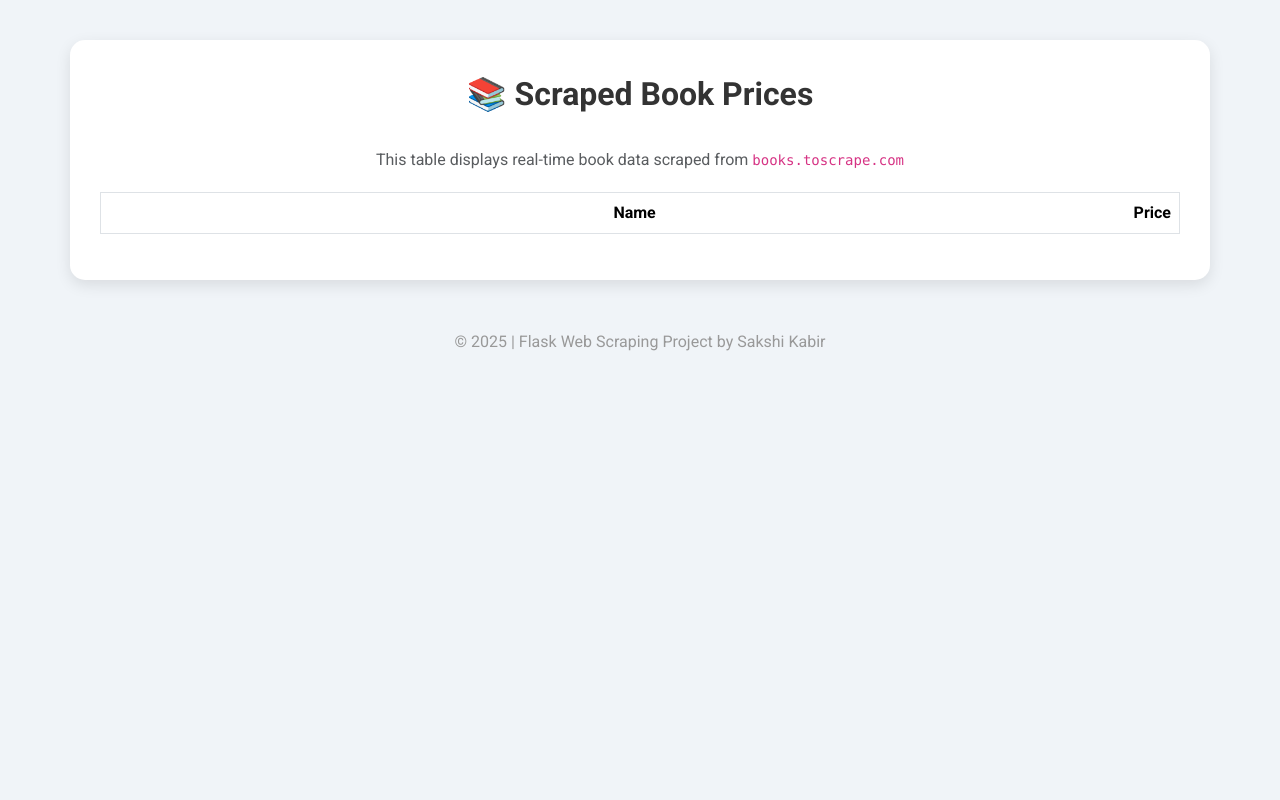
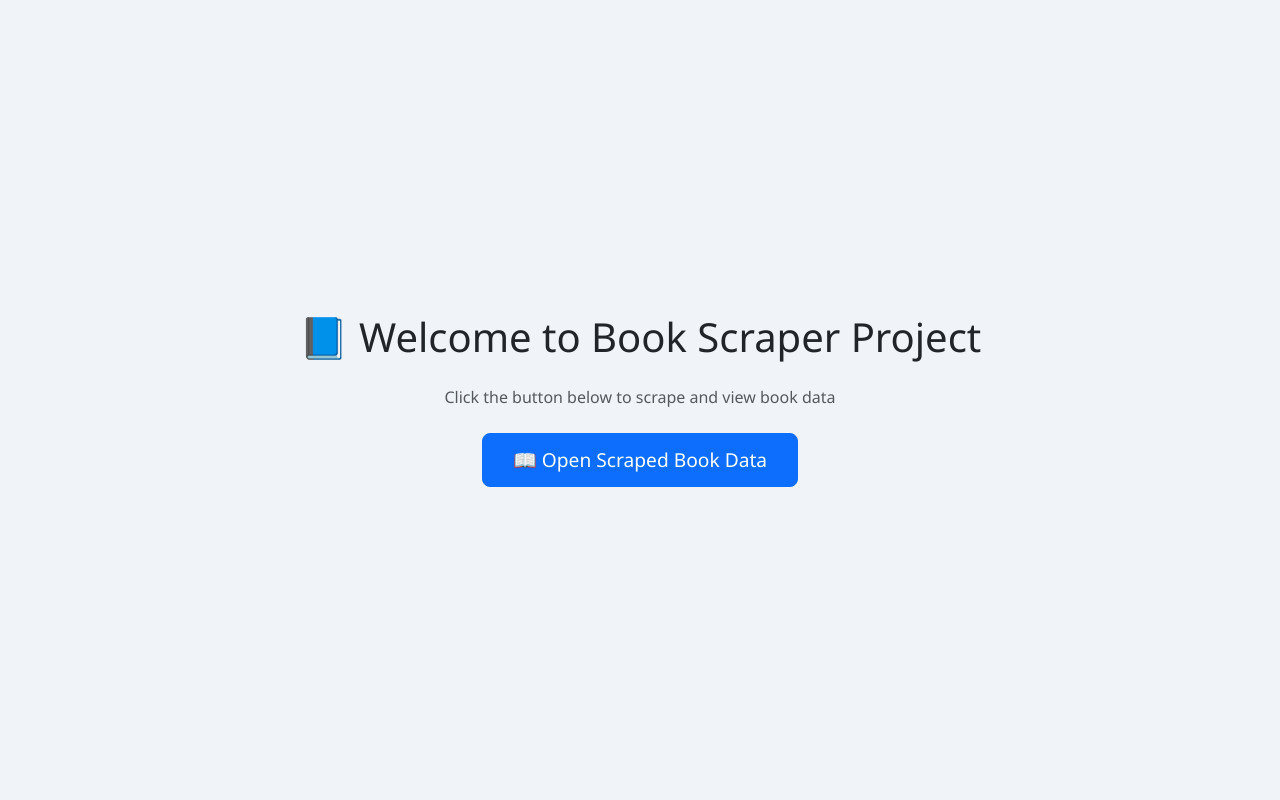
Before and after one commit to Sakshikabir/Flask-Scraping, a Flask app: page / in a window 1280 px wide. Run offline with Flask 3, Linux system fonts and the light colour scheme; data that the repository does not hold is empty.

Commit message:
Initial commit

```diff
--- a/app.py
+++ b/app.py
@@ -1,37 +1,87 @@
-from flask import Flask,render_template
+from flask import Flask, render_template, redirect, url_for
 from bs4 import BeautifulSoup
 import pandas as pd
 import requests
+import os
+import re
+import matplotlib.pyplot as plt
 
+app = Flask(__name__)
+app.config['UPLOAD_FOLDER'] = 'static'
 
-app=Flask(__name__)
-# @app.route('/')
-# def index():
-#     return render_template("index.html")
+scraped_data = pd.DataFrame()
 
+# ✅ Home page with button
+@app.route('/')
+def index():
+    return render_template("index.html")
 
-@app.route('/')
+# ✅ Scrape and show data
+@app.route('/scrape')
 def scrape_books():
+    global scraped_data
 
-    url="https://books.toscrape.com/"
-    response=requests.get(url)
-    soup=BeautifulSoup(response.content,'html.parser')
+    url = "https://books.toscrape.com/"
+    response = requests.get(url)
+    soup = BeautifulSoup(response.content, 'html.parser')
 
-
-    product=[]
-    items=soup.find_all("li",class_="col-xs-6 col-sm-4 col-md-3 col-lg-3")
+    product = []
+    items = soup.find_all("li", class_="col-xs-6 col-sm-4 col-md-3 col-lg-3")
 
     for i in items:
-        name=i.find("h3").find("a")
-        price=i.find("p",class_="price_color")
+        name = i.find("h3").find("a")
+        price = i.find("p", class_="price_color")
 
-        Name=name.get("title") if name else None
-        Price=price.get_text(strip=True) if price else None
-        product.append([Name,Price])
+        Name = name.get("title") if name else None
+        Price_text = price.get_text(strip=True) if price else None
+        Price = float(re.sub(r'[^\d.]', '', Price_text)) if Price_text else None
 
-    df=pd.DataFrame(product,columns=["Name","Price"])
+        product.append([Name, Price])
 
-    return render_template("home.html",Table=df.to_html(index=False,classes="table table-striped"))
+    scraped_data = pd.DataFrame(product, columns=["Name", "Price"])
 
-if (__name__)== '__main__':
-    app.run(debug=True,host="0.0.0.0",port=3000)
+    return render_template("home.html", Table=scraped_data.to_html(index=False, classes="table table-striped"))
+
+# ✅ Bar chart route
+@app.route('/bar')
+def bar_chart():
+    if scraped_data.empty:
+        return redirect('/scrape')
+
+    plt.figure(figsize=(12, 6))
+    plt.bar(scraped_data["Name"], scraped_data["Price"])
+    plt.xticks(rotation=90)
+    plt.ylabel("Price")
+    plt.title("Book Prices - Bar Chart")
+
+    chart_path = os.path.join(app.config['UPLOAD_FOLDER'], 'chart.png')
+    plt.tight_layout()
+    plt.savefig(chart_path)
+    plt.close()
+
+    return render_template('bar_chart.html', chart_url=url_for('static', filename='chart.png'))
+
+# ✅ Pie chart route
+@app.route('/pie')
+def pie_chart():
+    if scraped_data.empty:
+        return redirect('/scrape')
+
+    bins = [0, 20, 40, 60, 80, 100, 1000]
+    labels = ['0-20', '21-40', '41-60', '61-80', '81-100', '100+']
+    scraped_data['Price Range'] = pd.cut(scraped_data['Price'], bins=bins, labels=labels)
+
+    pie_data = scraped_data['Price Range'].value_counts().sort_index()
+
+    plt.figure(figsize=(8, 8))
+    plt.pie(pie_data, labels=pie_data.index, autopct='%1.1f%%', startangle=140)
+    plt.title("Distribution of Book Prices")
+
+    pie_chart_path = os.path.join(app.config['UPLOAD_FOLDER'], 'pie_chart.png')
+    plt.savefig(pie_chart_path)
+    plt.close()
+
+    return render_template('pie_chart.html', chart_url=url_for('static', filename='pie_chart.png'))
+
+if __name__ == '__main__':
+    app.run(debug=True, host="0.0.0.0", port=3000)
--- a/requirements.txt
+++ b/requirements.txt
@@ -2,3 +2,6 @@ flask
 bs4
 pandas
 requests
+os
+re
+matplotlib
--- a/templates/home.html
+++ b/templates/home.html
@@ -3,58 +3,99 @@
 <head>
     <meta charset="UTF-8">
     <title>Scraped Book Prices</title>
-    <!-- Bootstrap CDN -->
+
+    <!-- Bootstrap CSS -->
     <link href="https://cdn.jsdelivr.net/npm/bootstrap@5.3.2/dist/css/bootstrap.min.css" rel="stylesheet">
-    <!-- Optional: Google Font -->
+
+    <!-- Google Fonts -->
     <link href="https://fonts.googleapis.com/css2?family=Roboto:wght@400;700&display=swap" rel="stylesheet">
 
     <style>
         body {
             font-family: 'Roboto', sans-serif;
             background-color: #f0f4f8;
-            padding: 40px;
+            padding: 20px;
         }
         .container {
             background-color: white;
             border-radius: 15px;
             box-shadow: 0 5px 15px rgba(0,0,0,0.1);
             padding: 30px;
+            margin-top: 40px;
         }
         .header-title {
             text-align: center;
-            margin-bottom: 30px;
+            margin-bottom: 15px;
             font-size: 2rem;
             color: #333;
             font-weight: bold;
         }
+        .description {
+            text-align: center;
+            color: #666;
+            font-size: 1rem;
+        }
+        .btn-group {
+            display: flex;
+            justify-content: center;
+            gap: 15px;
+            flex-wrap: wrap;
+            margin-top: 30px;
+        }
         footer {
-            margin-top: 50px;
+            margin-top: 60px;
             text-align: center;
             color: #999;
+            font-size: 0.9rem;
         }
         table {
-            margin-top: 20px;
+            margin-top: 25px;
         }
     </style>
 </head>
 <body>
 
+    <!-- Navigation Bar -->
+    <nav class="navbar navbar-expand-lg navbar-dark bg-dark rounded">
+        <div class="container-fluid px-4">
+            <a class="navbar-brand" href="/">📚 Book Scraper</a>
+            <div class="collapse navbar-collapse">
+                <ul class="navbar-nav ms-auto">
+                    <li class="nav-item"><a class="nav-link" href="/">Scrape Books</a></li>
+                    <li class="nav-item"><a class="nav-link" href="/bar">Bar Chart</a></li>
+                    <li class="nav-item"><a class="nav-link" href="/pie">Pie Chart</a></li>
+                </ul>
+            </div>
+        </div>
+    </nav>
+
+    <!-- Main Content -->
     <div class="container">
         <div class="header-title">📚 Scraped Book Prices</div>
-
-        <p class="text-muted text-center">
-            This table displays real-time book data scraped from <code>books.toscrape.com</code>
+        <p class="description">
+            Real-time book data scraped from <code>books.toscrape.com</code>
         </p>
 
-        <!-- Injected Table from Flask -->
-        {{ Table | safe }}
+        <!-- Table -->
+        <div class="table-responsive">
+            {{ Table|safe }}
+        </div>
+
+        <!-- Chart Buttons -->
+        <div class="btn-group">
+            <a href="/" class="btn btn-dark">🔄 Scrape Books Again</a>
+            <a href="/bar" class="btn btn-primary">📊 View Bar Chart</a>
+            <a href="/pie" class="btn btn-success">🥧 View Pie Chart</a>
+        </div>
     </div>
 
+    <!-- Footer -->
     <footer>
         <p>&copy; 2025 | Flask Web Scraping Project by Sakshi Kabir</p>
     </footer>
 
-    <!-- Bootstrap JS (optional) -->
+    <!-- Optional Bootstrap JS -->
     <script src="https://cdn.jsdelivr.net/npm/bootstrap@5.3.2/dist/js/bootstrap.bundle.min.js"></script>
+
 </body>
 </html>
--- /dev/null
+++ b/templates/index.html
@@ -0,0 +1,33 @@
+<!DOCTYPE html>
+<html lang="en">
+<head>
+    <meta charset="UTF-8">
+    <title>Welcome | Book Scraper</title>
+    <link href="https://cdn.jsdelivr.net/npm/bootstrap@5.3.2/dist/css/bootstrap.min.css" rel="stylesheet">
+    <style>
+        body {
+            background-color: #f0f4f8;
+            font-family: 'Segoe UI', sans-serif;
+            height: 100vh;
+            display: flex;
+            justify-content: center;
+            align-items: center;
+            flex-direction: column;
+            text-align: center;
+        }
+        .btn-lg {
+            font-size: 1.2rem;
+            padding: 12px 30px;
+        }
+    </style>
+</head>
+<body>
+
+    <h1 class="mb-4">📘 Welcome to Book Scraper Project</h1>
+    <p class="mb-4 text-muted">Click the button below to scrape and view book data</p>
+
+    <!-- ✅ This button opens the scrape page -->
+    <a href="/scrape" class="btn btn-primary btn-lg">📖 Open Scraped Book Data</a>
+
+</body>
+</html>
```
Also changed, not shown: templates/bar_chart.html (added, +18 -0 lines), templates/pie_chart.html (added, +18 -0 lines), static/chart.png (added), static/pie_chart.png (added).
